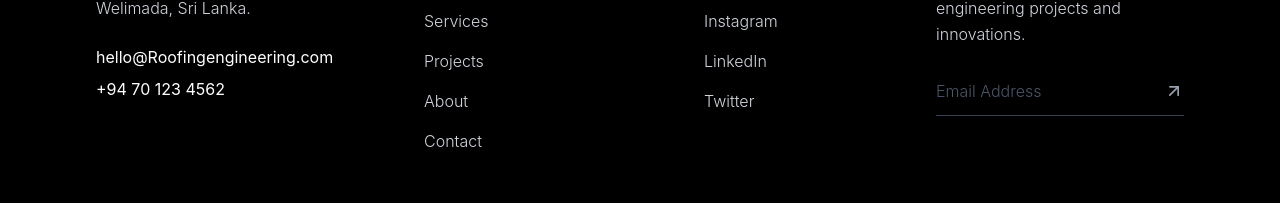
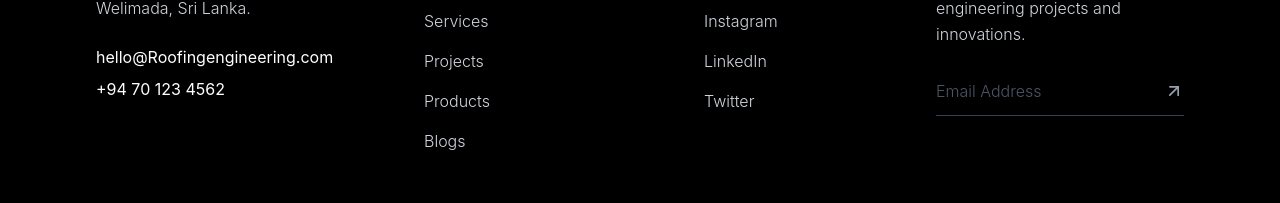
Before and after one commit to Maneeshaprabha/roofing, a Next.js app: page /blogs in a window 1280 px wide. Shown: the part 3970-4173 px from the top of the page. Built offline with nearby package versions, Linux system fonts and the light colour scheme.

Commit message:
fix: update footer navigation links for improved routing

```diff
--- a/src/components/Footer.tsx
+++ b/src/components/Footer.tsx
@@ -5,6 +5,13 @@ import { ArrowUpRight } from "lucide-react";
 import Link from "next/link";
 
 export default function Footer() {
+  const navLinks =[
+    { name: "Home", href: "/" },
+    { name: "Services", href: "/services" },
+    { name: "Projects", href: "/projects" },
+    { name: "Products", href: "/products" },
+    { name: "Blogs", href: "/blogs" },
+  ];
   return (
     // Pure Black Background - No gradients, no glows. Just clean contrast.
     <footer className="bg-black pt-32 pb-10 font-sans text-white border-t border-white/10">
@@ -66,10 +73,10 @@ export default function Footer() {
               Navigation
             </p>
             <ul className="flex flex-col gap-4 text-[16px] text-gray-300 font-light">
-              {["Home", "Services", "Projects", "About", "Contact"].map((item) => (
-                <li key={item}>
-                  <Link href="#" className="hover:text-white hover:translate-x-2 transition-transform duration-300 inline-block">
-                    {item}
+              {navLinks.map((link) => (
+                <li key={link.name}>
+                  <Link href={link.href} className="hover:text-white hover:translate-x-2 transition-transform duration-300 inline-block">
+                    {link.name}
                   </Link>
                 </li>
               ))}
```
